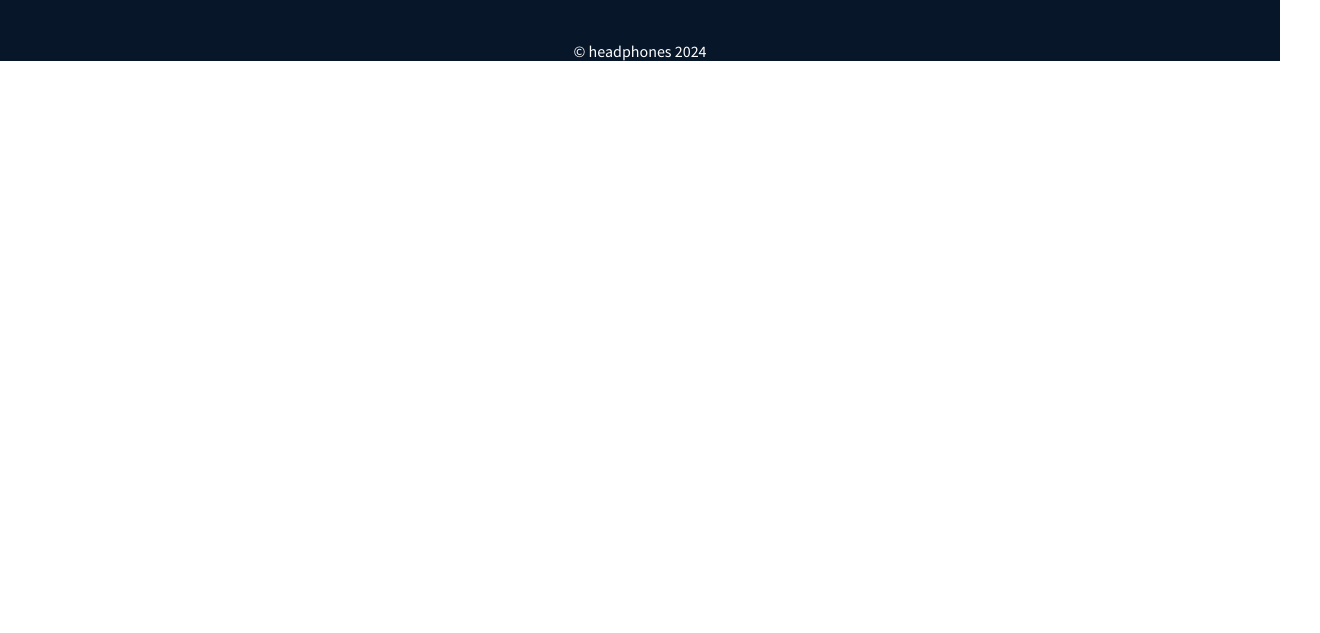
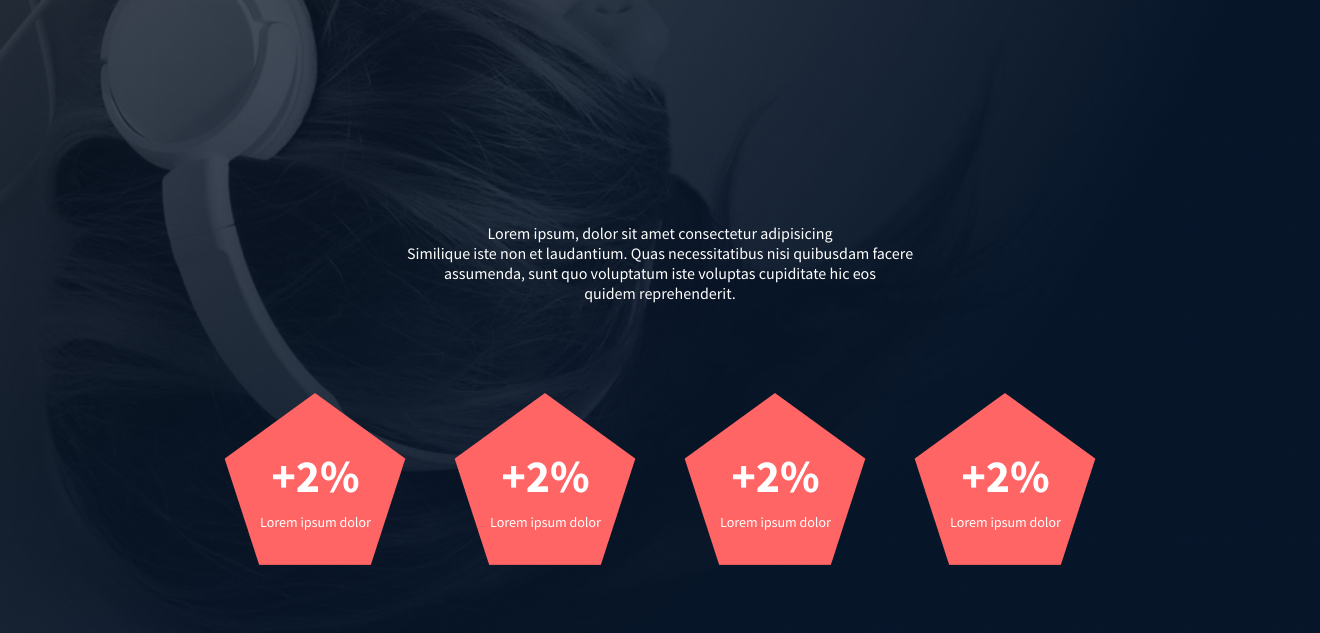
Before and after one commit to amanuel1221/alx_html_css, a plain HTML site: page headphones/4-index.html in a window 1280 px wide. Shown: the part 1867-2500 px from the top of the page, 1320 px wide, since content can reach past the window. Before the commit the page ends 1928 px from the top, so only its background shows below. Drawn offline with nearby package versions, Linux system fonts and the light colour scheme.

Commit message:
modify sections

```diff
--- a/headphones/4-index.html
+++ b/headphones/4-index.html
@@ -85,6 +85,27 @@
                 </div>
             </div>
         </section>
+        <section class="container2">
+        <div class="hey">
+            <div class="noting">
+       <p>Lorem ipsum, dolor sit amet consectetur adipisicing</p><p>Similique iste non et laudantium. Quas necessitatibus nisi quibusdam facere </p> <p>assumenda, sunt quo voluptatum iste voluptas cupiditate hic eos</p> <p> quidem reprehenderit.</p>
+        </div>
+        <div class="allicon">
+        <div class="our-icons">
+            <img src="img/dot_1.png" alt="icons of results">
+        </div>
+        <div class="our-icons">
+            <img src="img/dot_1.png" alt="icons of results">
+        </div>
+        <div class="our-icons">
+            <img src="img/dot_1.png" alt="icons of results">
+        </div>
+        <div class="our-icons">
+            <img src="img/dot_1.png" alt="icons of results">
+        </div>
+        </div>
+     </div>
+        </section>
 
          <section class="container3">
           <div class="contact">
```
